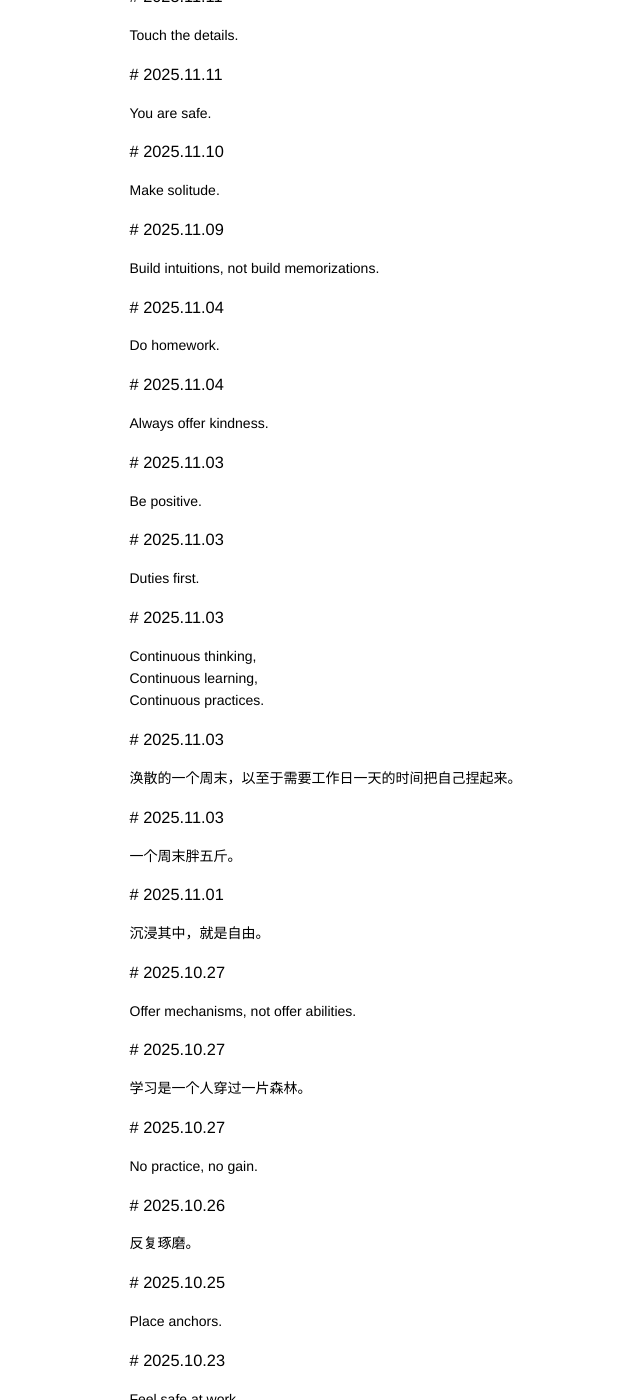
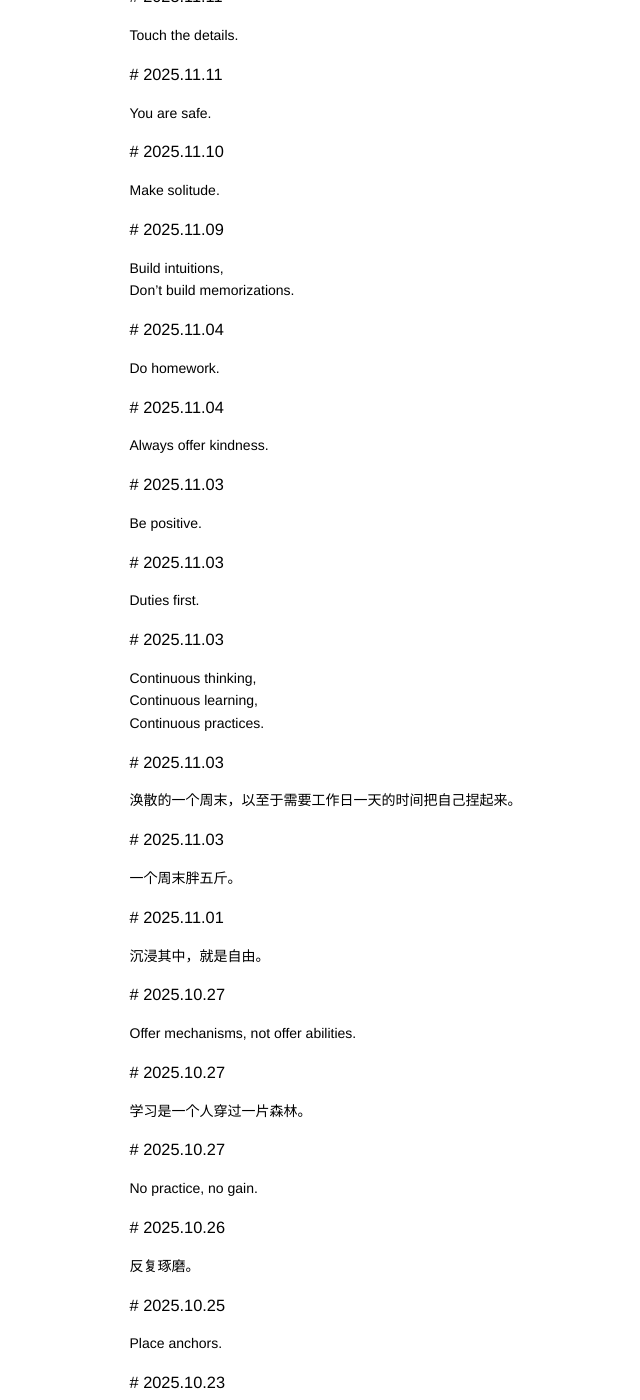
Before and after one commit to kidlj/awei, a Jekyll site: the page built from _wiki/wills.md, in a window 1280 px wide and 1400 px high, scrolled down 405 px. Shown: the whole window, without its empty margins (218-858 px from the left). Built offline with Jekyll 4.4.1, drawn with Linux system fonts in a browser that asks for light colours; some of the changed text lies outside the part shown.

Commit message:
update wills

```diff
--- a/_wiki/wills.md
+++ b/_wiki/wills.md
@@ -29,7 +29,8 @@ Make solitude.
 
 ### 2025.11.09
 
-Build intuitions, not build memorizations.
+Build intuitions,
+Don't build memorizations.
 
 ### 2025.11.04
 
```
Also changed, not shown: other parts of _wiki/wills.md (+1 -1 lines).
